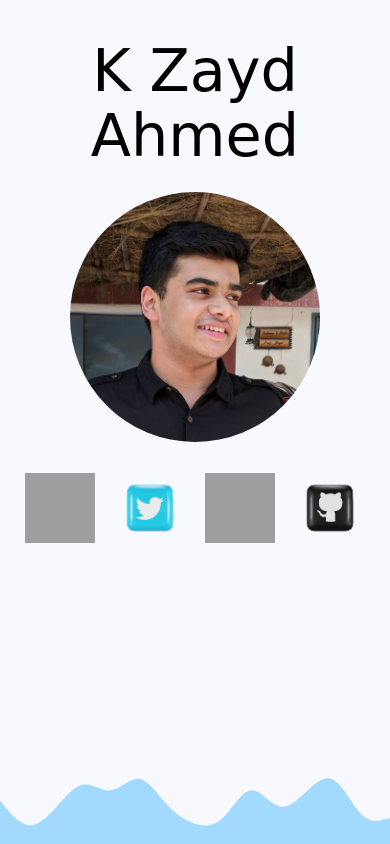
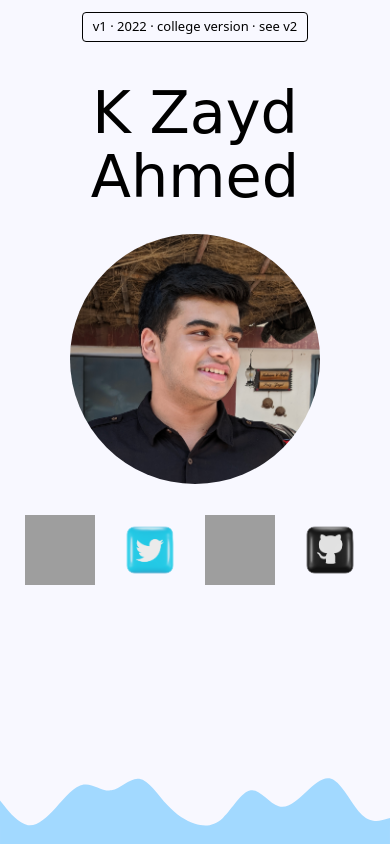
Before and after one commit to zahyaah/zahyaah.github.io, a plain HTML site: page v1/index.html in a window 390 px wide. Drawn offline with nearby package versions, Linux system fonts and the light colour scheme; grey boxes are pictures that could not be loaded; a web font is replaced by a local one.

Commit message:
Label v1, link it to v2, and fix phone layout

```diff
--- a/v1/index.html
+++ b/v1/index.html
@@ -4,7 +4,7 @@
         <meta charset="UTF-8">
         <meta name="viewport" content="width=device-width, initial-scale=1.0">
         <link rel="icon" href="unnamed.png" type="image/icon type">
-        <title>Zayd</title>
+        <title>Zayd (v1)</title>
         <link rel="stylesheet" href="style.css" type="text/css">
         <script src="https://kit.fontawesome.com/eda6a619c8.js" crossorigin="anonymous"></script>
 
@@ -15,6 +15,7 @@
         <link rel="stylesheet" href="https://cdnjs.cloudflare.com/ajax/libs/materialize/1.0.0/css/materialize.min.css">
     </head>
     <body>
+        <a class="version-label" href="../">v1 · 2022 · college version · see v2</a>
         <h1>K Zayd Ahmed</h1>
         <div id="profile"><img src="SAVE_20190605_133713_Original.jpg" width="250" height="250" alt="Zayd"></div>
         <br>
--- a/v1/style.css
+++ b/v1/style.css
@@ -55,3 +55,30 @@ div p:hover {
 .connect #instagram #twitter #linkedin #github {
 
 }
+
+.version-label {
+    position: fixed;
+    top: 12px;
+    left: 12px;
+    z-index: 1;
+    padding: 4px 10px;
+    border: 1px solid black;
+    border-radius: 4px;
+    background-color: ghostwhite;
+    color: black;
+    font-family: system-ui, sans-serif;
+    font-size: 13px;
+}
+
+@media (max-width: 40rem) {
+    .version-label {
+        position: static;
+        display: block;
+        width: fit-content;
+        margin: 12px auto 0;
+    }
+
+    .connect {
+        flex-wrap: wrap;
+    }
+}
```
